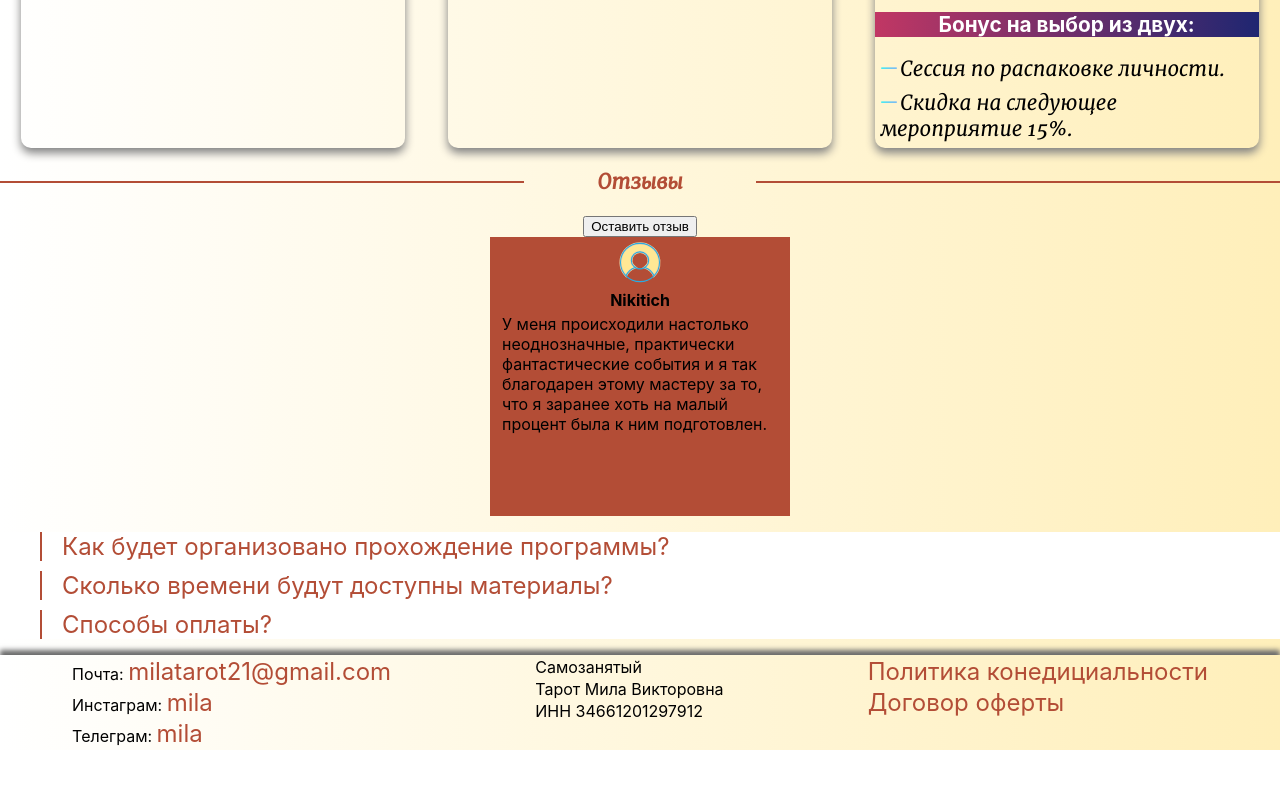
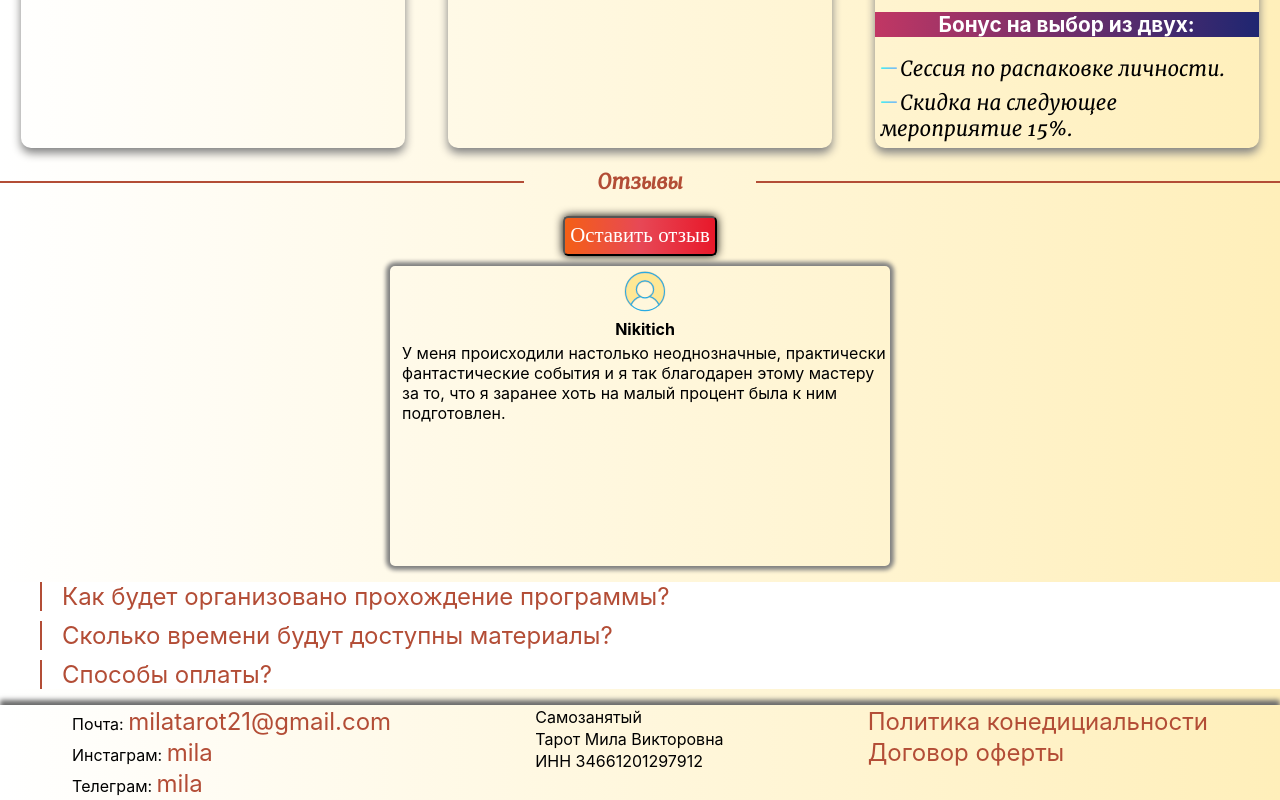
Before and after one commit to shinkar94/Tarot, a React (Create React App) app: page / in a window 1280 px wide. Shown: the part 2621-3421 px from the top of the page. Before the commit the page ends 3371 px from the top, so only its background shows below. Built offline with nearby package versions, Linux system fonts and the light colour scheme.

Commit message:
fix: fix carousel in reviews

```diff
--- a/src/features/Reviews/ReviewsList.tsx
+++ b/src/features/Reviews/ReviewsList.tsx
@@ -1,22 +1,28 @@
-import React from 'react';
+import React, {useEffect, useState} from 'react';
 import styled from "styled-components";
 import userIcon from "../../img/icon/user.svg";
 import Reviews from './Reviews'
 
 export const ReviewsList = () => {
     const {reviews_data} = Reviews
+    const [review, setReviews] = useState(reviews_data[0])
+    useEffect(() => {
+        let start = 1
+        const interval = setInterval(() => {
+            start = (start + 1) % reviews_data.length;
+            setReviews(reviews_data[start])
+            start++
+        }, 10000)
+        return () => clearInterval(interval);
+    }, [reviews_data])
     return (
         <StReviewsList>
             <div className={'carusel'}>
-                {reviews_data.map(rev => {
-                    return(
-                        <div className={'list_block'} key={rev.id}>
-                            <img src={userIcon} alt="userIcon"/>
-                            <h4>{rev.name}</h4>
-                            <p>{rev.message}</p>
-                        </div>
-                    )
-                })}
+                <div className={'list_block'} >
+                    <img src={userIcon} alt="userIcon"/>
+                    <h4>{review.name}</h4>
+                    <p>{review.message}</p>
+                </div>
             </div>
 
         </StReviewsList>
@@ -25,22 +31,30 @@ export const ReviewsList = () => {
 
 const StReviewsList = styled.div`
   display: flex;
-  .carusel{
+  margin-top: 10px;
+
+  .carusel {
     display: flex;
-    width: 300px;
-    background: #B34D36;
+    min-width: 300px;
+    max-width: 500px;
+    min-height: 300px;
+    box-shadow: 0 0 4px 4px gray;
+    border-radius: 5px;
     overflow: hidden;
-    .list_block{
+
+    .list_block {
       display: flex;
       flex-direction: column;
       align-items: center;
       min-width: 280px;
       padding-left: 10px;
     }
-    & img{
+
+    & img {
       width: 4vw;
     }
-    & h4, p{
+
+    & h4, p {
       margin: 2px;
     }
   }
--- a/src/features/Reviews/ReviewsPage.tsx
+++ b/src/features/Reviews/ReviewsPage.tsx
@@ -1,11 +1,15 @@
 import React from 'react';
 import {ReviewsList} from "./ReviewsList";
 import styled from "styled-components";
+import {Button} from "../../common/button/button";
 
 export const ReviewsPage = () => {
+    const openReviews = () =>{
+        //open form
+    }
     return (
         <WrapperReviews>
-            <button>Оставить отзыв</button>
+            <Button name={'Оставить отзыв'} callBack={openReviews}/>
             <ReviewsList />
         </WrapperReviews>
     );
```
